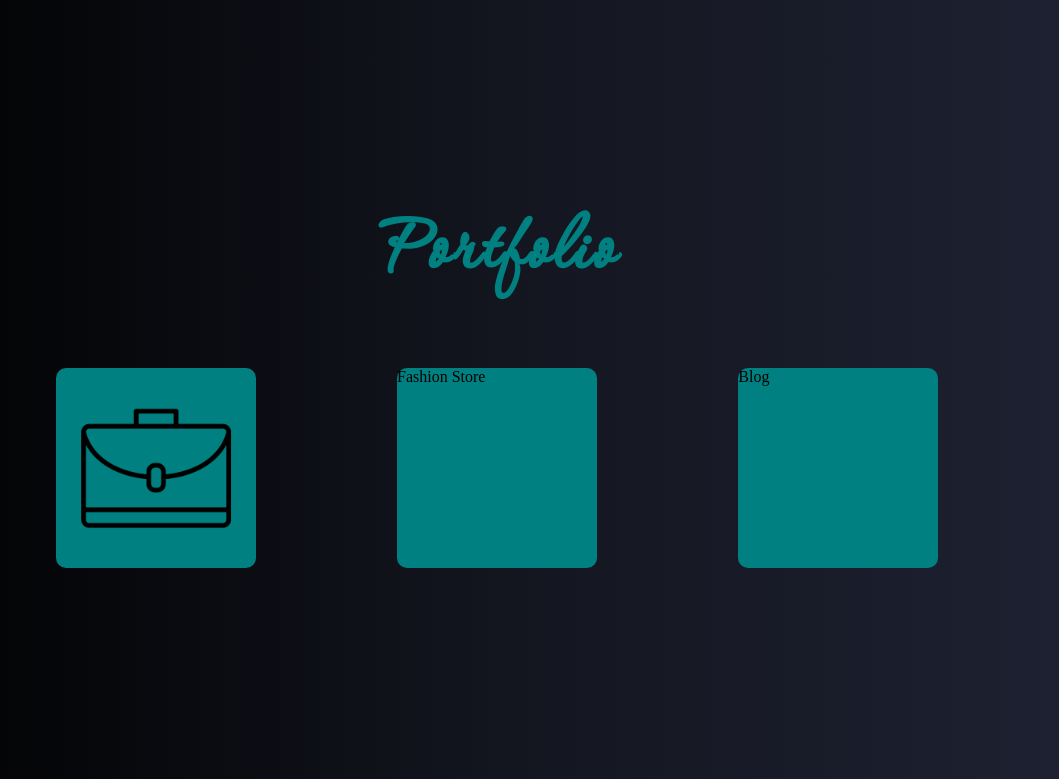
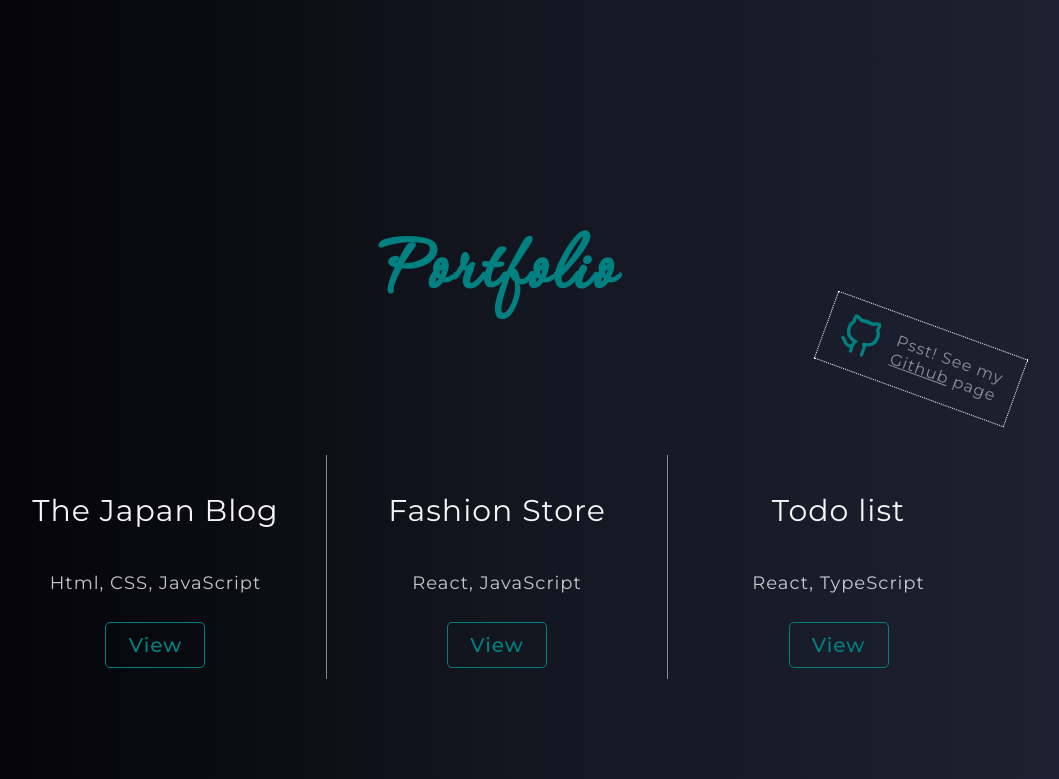
Before and after one commit to CarinWood/Portfolio, a React (Create React App) app: page / in a window 1280 px wide. Shown: the part 1501-2280 px from the top of the page, without its empty margins (143-1202 px from the left). Built offline with nearby package versions, Linux system fonts and the light colour scheme.

Commit message:
update portfolio page

```diff
--- a/src/components/card/Card.jsx
+++ /dev/null
@@ -1,11 +0,0 @@
-import './card.css';
-
-const Card = () => {
-  return (
-    <div className='card-container'>
-        Card
-    </div>
-  )
-}
-
-export default Card
--- a/src/components/card/card.css
+++ /dev/null
@@ -1,11 +0,0 @@
-.card-container {
-    display: flex;
-    justify-content: center;
-    align-items: center;
-    border: 1px dotted teal;
-    position: absolute;
-    top: 20%;
-    left: 50%;
-    width: 500px;
-    height: 600px;
-}
--- a/src/pages/portfolio/Portfolio.jsx
+++ b/src/pages/portfolio/Portfolio.jsx
@@ -1,31 +1,43 @@
-import './portfolio.css'
-import {useState} from 'react';
-import Card from '../../components/card/Card.jsx'
-import portfolio2 from '../../assets/img/portfolio2.png'
-
-
+import "./portfolio.css";
+import { FiGithub } from "react-icons/fi";
 
 
 
 const Projects = () => {
-  const [showCard, setShowCard] = useState(false)
+
+  return (
+    <div className="projects-container" id="portfolio">
+      <h1 className="portfolio-headline">Portfolio</h1>
+      <section className="first-row">
+        <div className="box1">
+          <h1 className="project-title">The Japan Blog</h1>
+          <p className="sub">
+            Html, CSS, JavaScript
+          </p>
+          <button className="view-button">View</button>
+        </div>
+        <div className="divider"></div>
+        <div className="box2">
+          <h1 className="project-title">Fashion Store</h1>
+          <p className="sub">React, JavaScript</p>
+          <button className="view-button">View</button>
+        </div>
+        <div className="divider"></div>
+        <div className="box3">
+          <h1 className="project-title">Todo list</h1>
+          <p className="sub">React, TypeScript</p>
+          <button className="view-button">View</button>
+        </div>
+      </section>
+
+       <div className="github-container">
+       <FiGithub className="githubcat"/>
+       <p className="github-text">Psst! See my <br/> <span className="github-span">Github</span> page</p>
+       </div>
 
 
+    </div>
+  );
+};
 
-  return (
-    <div className='projects-container' id="portfolio">
-        <h1 className='portfolio-headline'>Portfolio</h1>
-        <section className='first-row'>
-              <div className='box'>
-                <img src={portfolio2} alt="" />
-              </div>
-              <div className='box'>Fashion Store</div>
-              <div className='box'>Blog</div>
-        </section>
-        {showCard && <Card />}
-
-    </div>
-  )
-}
-
-export default Projects
+export default Projects;
--- a/src/pages/portfolio/portfolio.css
+++ b/src/pages/portfolio/portfolio.css
@@ -8,6 +8,7 @@
     flex-direction: column;
     justify-content: flex-start;
     align-items: center;
+    position: relative;
 }
 
 .portfolio-headline {
@@ -15,7 +16,8 @@
     font-family: 'corinthia';
     font-size: 90px;
     letter-spacing: 3px;
-    padding-top: 40px;
+    padding-top: 60px;
+    margin-bottom: 120px;
 }
 
 .first-row {
@@ -28,16 +30,136 @@
 
 }
 
-.box {
-    width: 200px;
-    height: 200px;
-    border-radius: 10px;
-    background-color: teal;
+.box1 {
+   display: flex;
+   flex-direction: column;
+   align-items: center;
+   justify-content: center;
+   margin: 20px auto;
+   width: 350px;
+   height: 200px;
+   margin-right: 10px;
+   margin-left: 10px;
 
 }
 
-.box img {
-    width: 100%;
-    object-fit: fill;
-    border-radius: 10px;
+.divider {
+    width: 0.05vw;
+    height: 28vh;
+    background-color: white;
+    opacity: 0.5;
 }
+
+.box2 {
+   display: flex;
+   flex-direction: column;
+   align-items: center;
+   justify-content: center;
+   margin: 20px auto;
+   width: 350px;
+   height: 200px;
+   margin-right: 10px;
+   margin-left: 10px;
+}
+
+.box3 {
+   display: flex;
+   flex-direction: column;
+   align-items: center;
+   justify-content: center;
+   margin: 20px auto;
+   width: 350px;
+   height: 200px;
+   margin-right: 10px;
+   margin-left: 10px;
+}
+
+.project-title {
+    color: whitesmoke;
+    font-family: 'Montserrat';
+    letter-spacing: 1px;
+    font-size: 30px;
+    font-weight: 400;
+}
+
+.sub {
+    font-size: 18px;
+    color: whitesmoke;
+    opacity: 0.8;
+    font-family: 'Montserrat';
+    text-align: center;
+    letter-spacing: 1px;
+}
+
+.view-button {
+    border: 1px solid var(--primary-color);
+    border-radius: 5px;
+    cursor:pointer;
+    color: var(--primary-color);
+    background-color: transparent;
+    font-family:'montserrat';
+    font-size: 20px;
+    font-weight: 500;
+    letter-spacing: 1px;
+    padding: 10px;
+    margin-top: 10px;
+    width: 100px;
+}
+
+.github-container {
+    position: absolute;
+    top: 28%;
+    display: flex;
+    justify-content: center;
+    align-items: center;
+    right: 9%;
+    border: 1px dotted white;
+    width: 200px;
+    transform: rotate(20deg);
+    animation: grow 1500ms  ease-in-out;
+}
+
+@keyframes grow {
+    0% {
+        top: -300%;
+        opacity: 0;
+        transform: rotate(0deg);
+    }
+    70% {
+        top: 10%;
+        opacity: 1;
+        transform: rotate(0deg);
+    }
+
+    100% {
+        opacity: 1;
+        top: 28%;
+        transform: rotate(20deg);
+    }
+}
+
+.githubcat {
+    color: teal;
+    font-size: 40px;
+    margin-right: 15px;
+    opacity: 1;
+    z-index: 100;
+}
+
+.github-text {
+    color: white;
+    font-family: "Montserrat";
+    font-size: 16px;
+    letter-spacing: 1px;
+    opacity: 0.5;
+}
+
+.github-span {
+    text-decoration: underline;
+    cursor: pointer;
+}
+
+.github-span:hover {
+    color: goldenrod;
+    opacity: 1;
+}
```
Also changed, not shown: src/components/ProjectCards/JapanCard.jsx (added, +37 -0 lines), src/components/ProjectCards/japanCard.css (added, +132 -0 lines), src/assets/img/cat.png (added), src/assets/img/pngegg(1).png (added).
